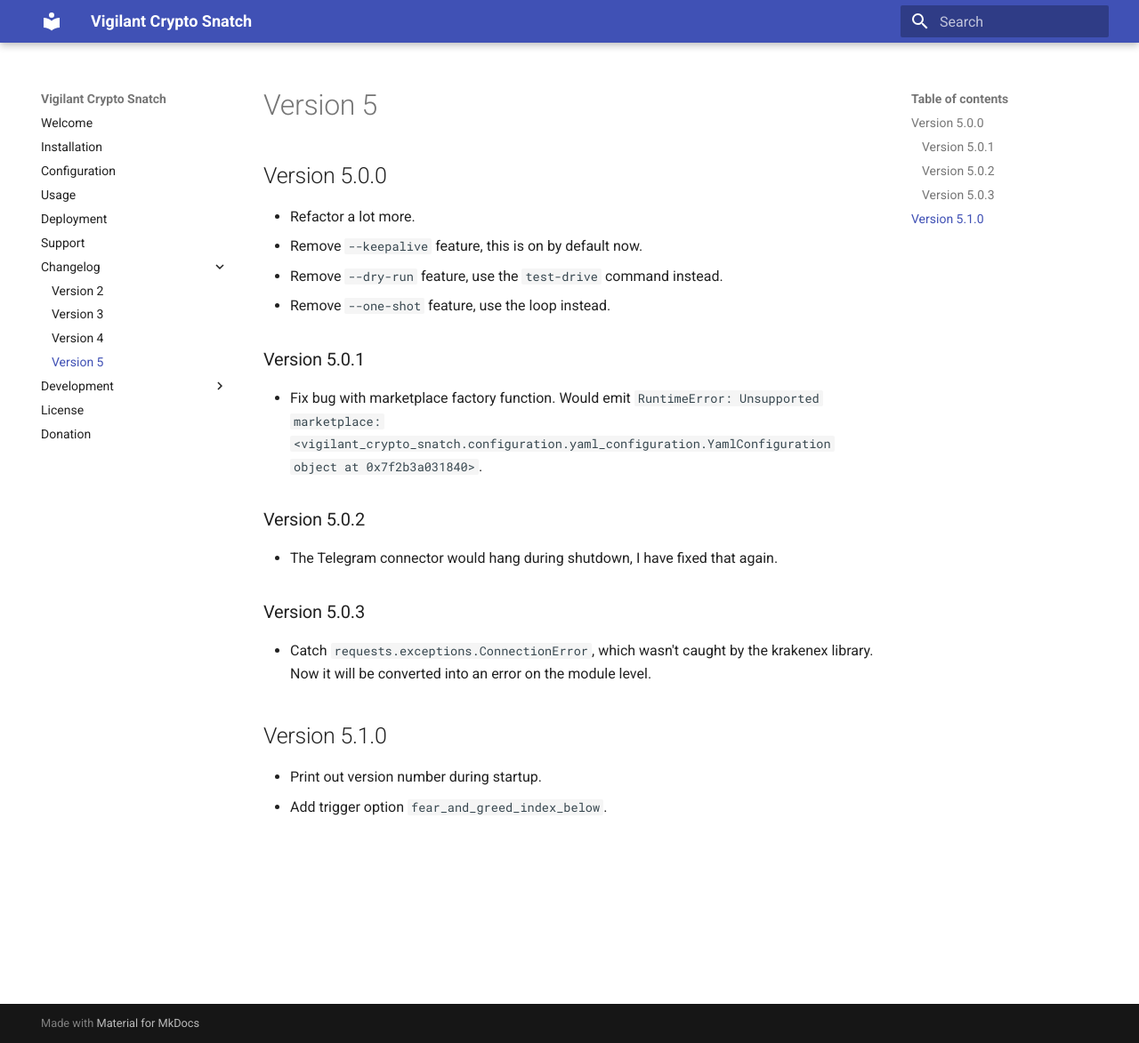
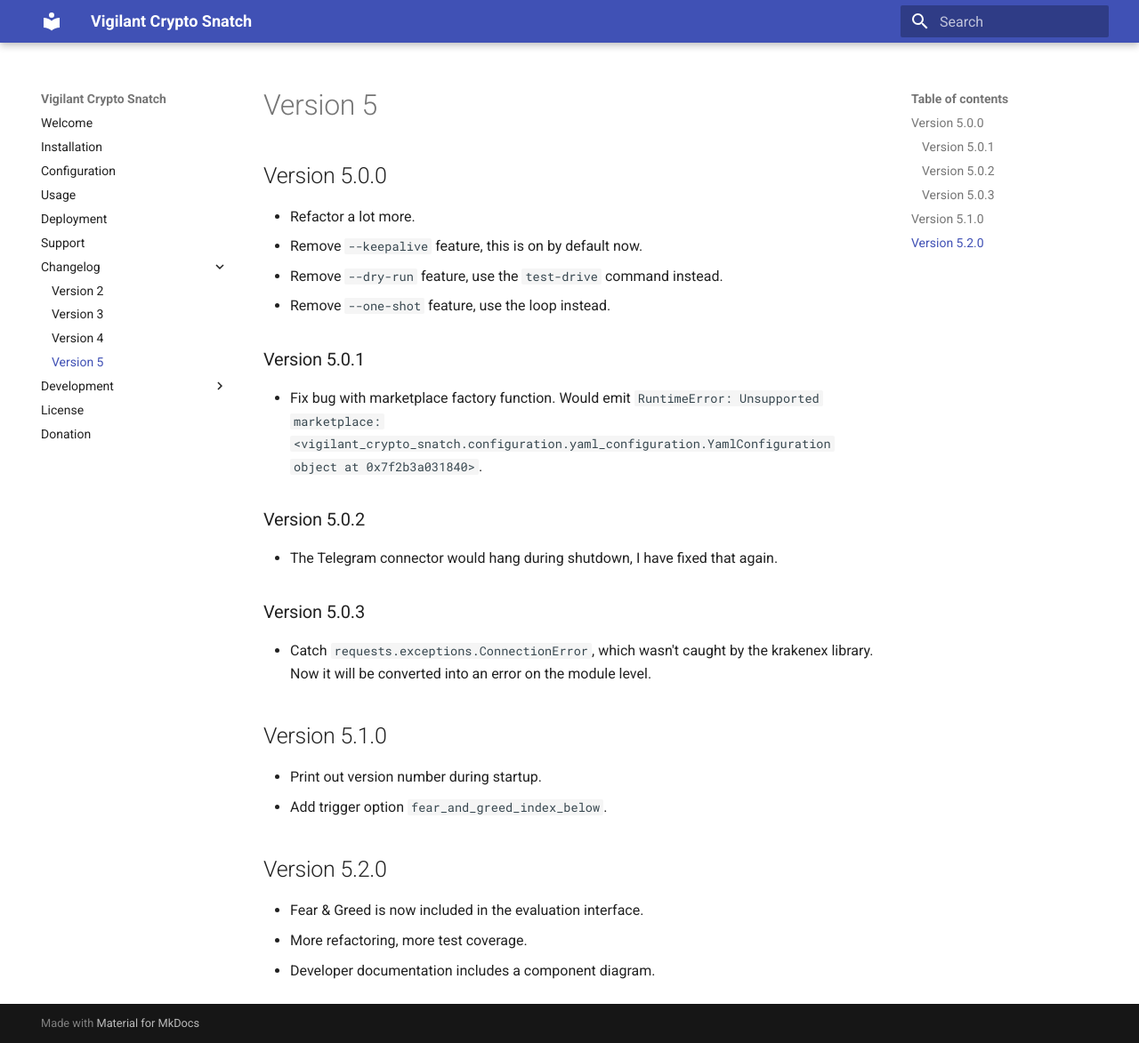
Before and after one commit to martin-ueding/vigilant-crypto-snatch, an MkDocs documentation site: the page built from docs/changelog/version-5.md, in a window 1280 px wide and 1173 px high. Shown: the whole window at 89% size. Built offline with MkDocs 1.6.1 and Material for MkDocs 9.7.7, drawn with Linux system fonts in a browser that asks for light colours.

Commit message:
Update changelog

```diff
--- a/docs/changelog/version-5.md
+++ b/docs/changelog/version-5.md
@@ -23,3 +23,9 @@
 
 - Print out version number during startup.
 - Add trigger option `fear_and_greed_index_below`.
+
+## Version 5.2.0
+
+- Fear & Greed is now included in the evaluation interface.
+- More refactoring, more test coverage.
+- Developer documentation includes a component diagram.
```
Also changed, not shown: docs/changelog.md (added), 1 other file.
